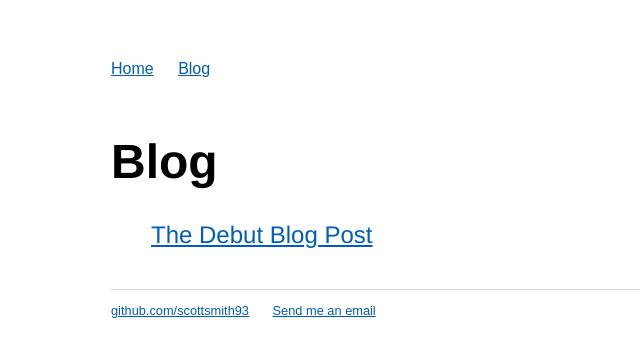
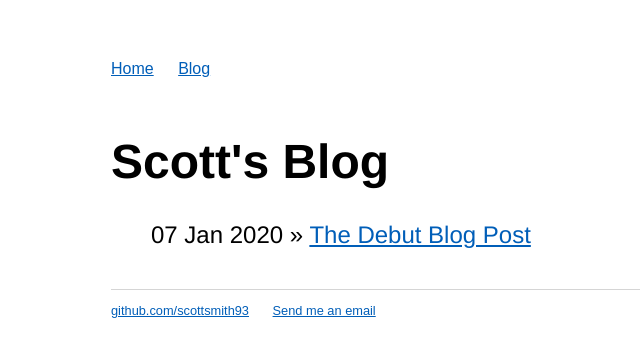
Before and after one commit to scottsmith93/scottsmith.github.io, a Jekyll site: the page built from blog/index.html, in a window 1280 px wide. Shown: the top 357 px of the page, without its empty margins (81-721 px from the left). Built offline with Jekyll 4.4.1, drawn with Linux system fonts in a browser that asks for light colours.

Commit message:
Update index.html

```diff
--- a/blog/index.html
+++ b/blog/index.html
@@ -1,11 +1,11 @@
 ---
 layout: default
-title: Blog
+title: Scott's Blog
 ---
 	<h1>{{ page.title }}</h1>
 	<ul class="posts">
 
 	  {% for post in site.posts %}
-	 <!--   <li><span>{{ post.date | date_to_string }}</span> » --> <a href="{{ post.url }}" title="{{ post.title }}">{{ post.title }}</a></li>
+	   <li><span>{{ post.date | date_to_string }}</span> » <a href="{{ post.url }}" title="{{ post.title }}">{{ post.title }}</a></li>
 	  {% endfor %}
 	</ul>
```
